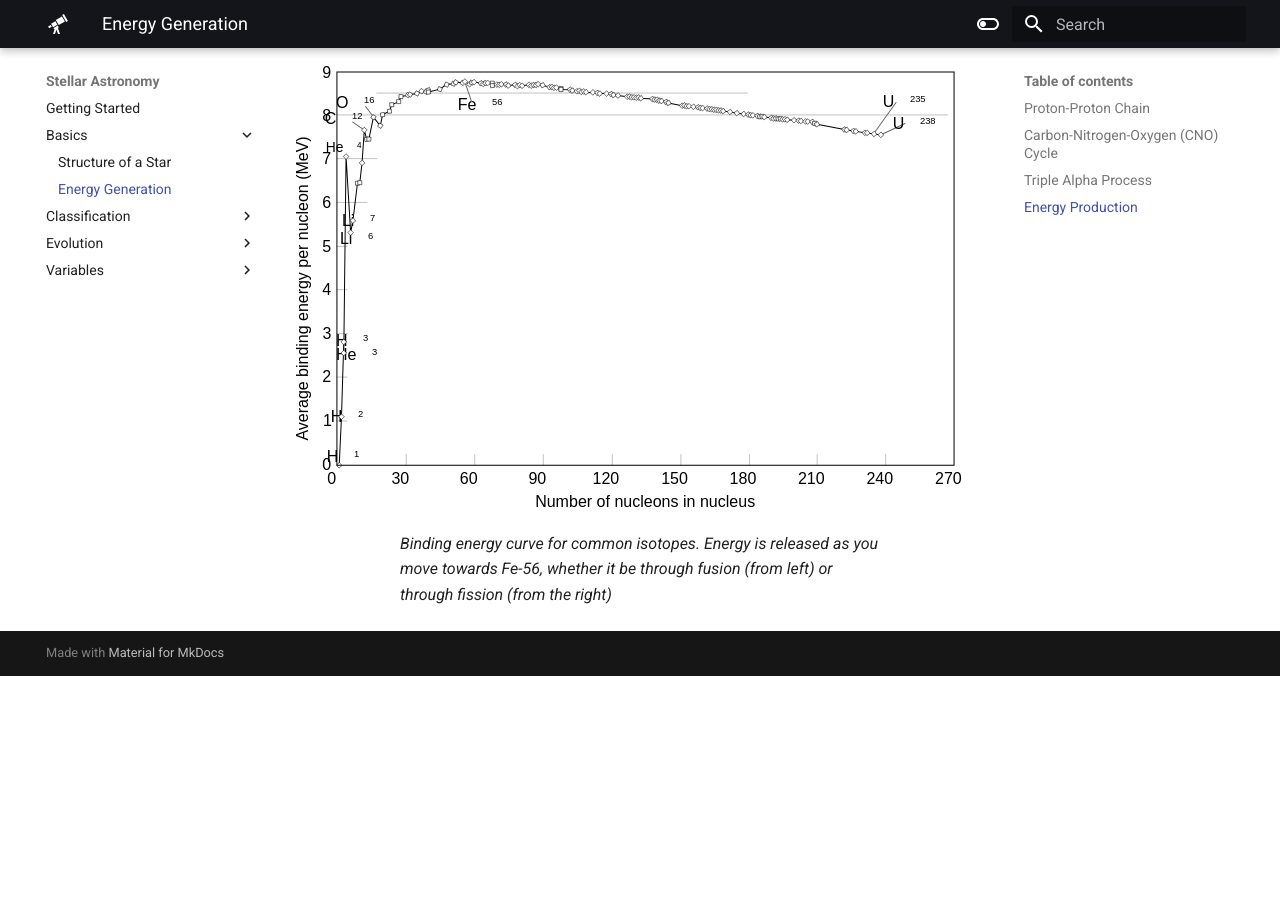
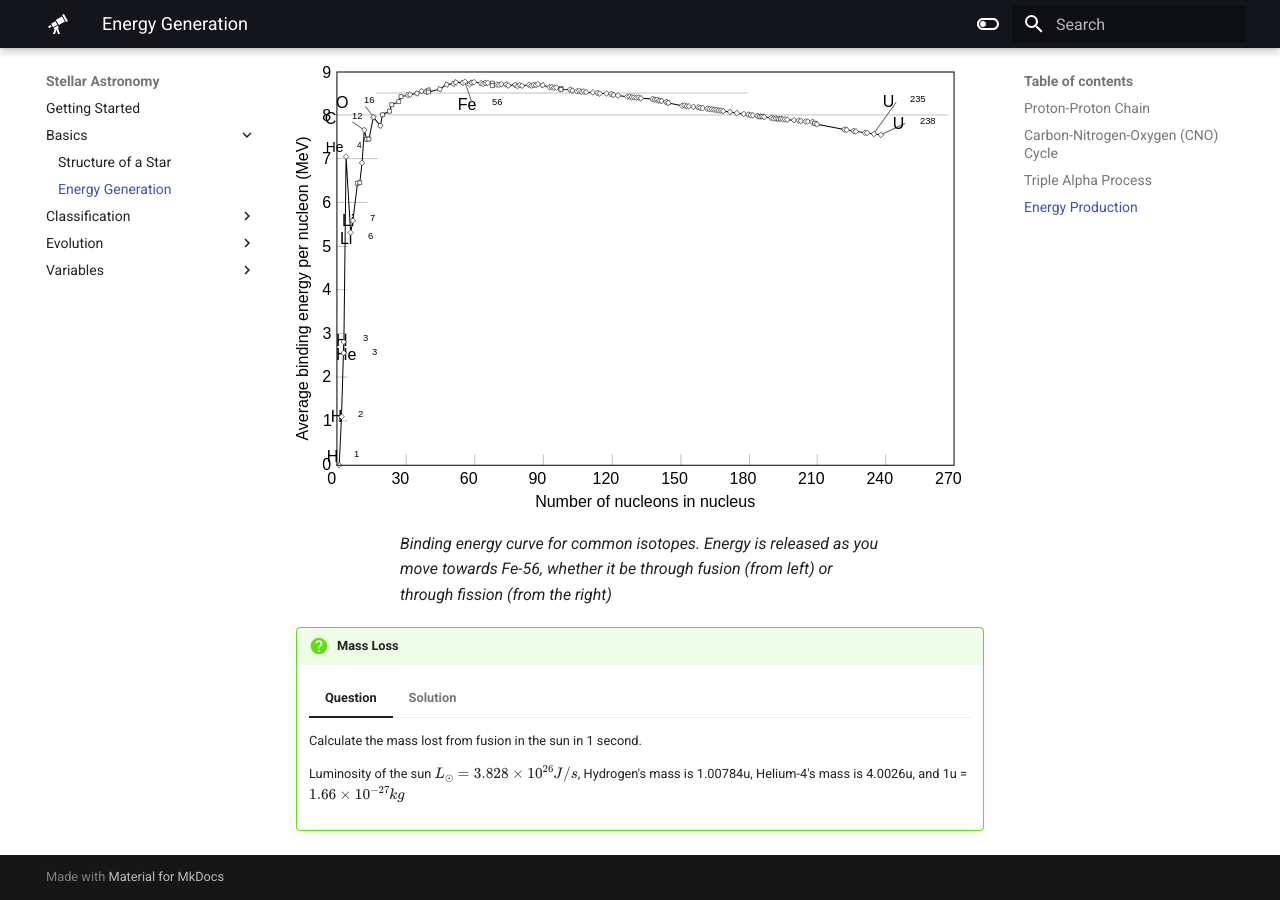
Before and after one commit to nushastro/website, an MkDocs documentation site: the page built from docs/stellar/basics/energy_generation.md, in a window 1280 px wide and 900 px high, scrolled down 5270 px. Built offline with MkDocs 1.6.1 and Material for MkDocs 9.7.7, drawn with Linux system fonts in a browser that asks for light colours; before the commit the page ends 5946 px from its top, so only the background shows below that.

Commit message:
added energy generation question

```diff
--- a/docs/stellar/basics/energy_generation.md
+++ b/docs/stellar/basics/energy_generation.md
@@ -88,3 +88,40 @@ To understand how something can weigh less than the sum of its parts, the video
 ![binding_energy](../assets/binding_energy_dark.svg#only-dark)
 
 <figcaption>Binding energy curve for common isotopes. Energy is released as you move towards Fe-56, whether it be through fusion (from left) or through fission (from the right)</figcaption>
+
+!!! Question "Mass Loss"
+
+    === "Question"
+
+        Calculate the mass lost from fusion in the sun in 1 second.
+
+        Luminosity of the sun $L_{\odot} = 3.828 \times 10^{26} J/s$, Hydrogen's mass is 1.00784u, Helium-4's mass is 4.0026u, and 1u = $1.66\times10^{-27}kg$
+
+    === "Solution"
+
+        First we calculate the amount of energy released from 1 fusion (4 H → 1 He-4)
+
+        $$\begin{align*}
+        \Delta m &= 4(1.00784u) - 4.0026u \\
+        &= 0.02876u\\
+        &= 0.02876 \times 1.66\times 10^{-27}\\
+        &= 4.77\times10^{-29} kg\\
+        E &= \Delta m c^2\\
+        &= 4.77\times10^{-29}\times(3\times 10^{8})^2\\
+        &= 4.291\times10^{-12} J
+        \end{align*}$$
+
+        We can then calculate the number of fusion reactions per second. Since luminosity is just energy produced in 1 second:
+
+        $$\begin{align*}
+        N &= \frac{L_\odot}{E}\\
+        &= \frac{3.828\times10^{26}}{4.291\times10^{-12}}\\
+        &= 8.921\times10^{37}
+        \end{align*}$$
+
+        Multiplying this by the mass loss per fusion reaction:
+
+        $$\begin{align*}
+        \Delta M &= 8.921\times10^{37}\times4.77\times10^{-29} kg\\
+        &\approx 4.26\times10^{9} kg/s
+        \end{align*}$$
```
